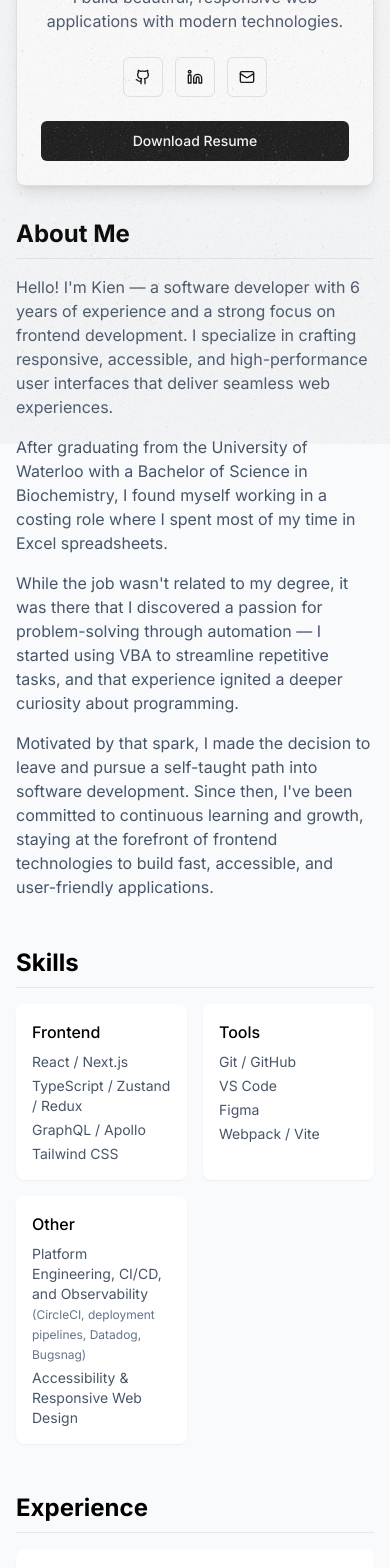
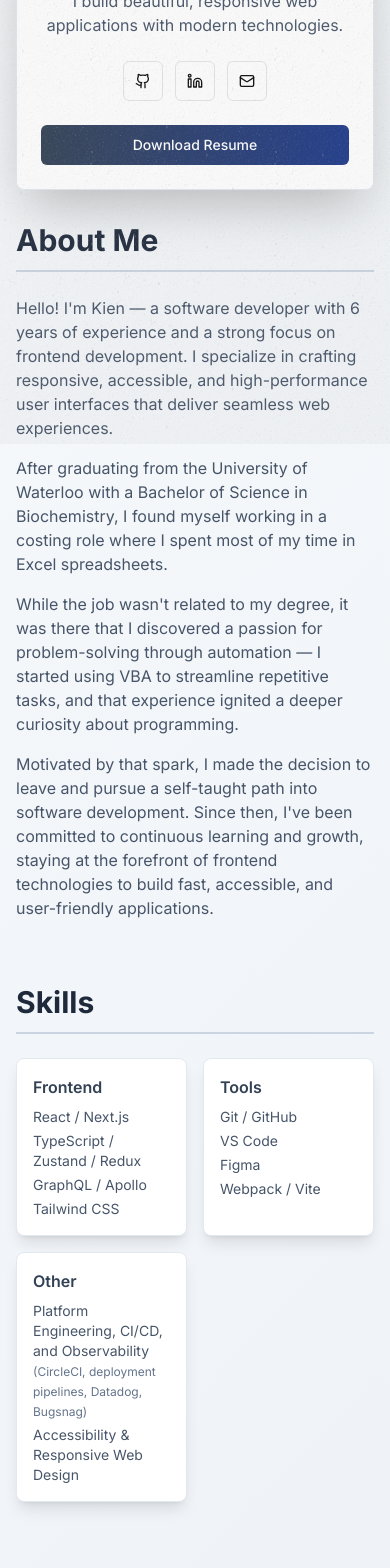
Before and after one commit to kxdang/kien.dev, a Next.js app: page / in a window 390 px wide. Shown: the part 400-1968 px from the top of the page. Built offline with nearby package versions, Linux system fonts and the light colour scheme.

Commit message:
updated visuals

```diff
--- a/app/globals.css
+++ b/app/globals.css
@@ -2,13 +2,95 @@
 @tailwind components;
 @tailwind utilities;
 
+@import url('https://fonts.googleapis.com/css2?family=Inter:wght@400;500;600;700&display=swap');
+
+html {
+  scroll-behavior: smooth;
+}
+
 body {
-  font-family: Arial, Helvetica, sans-serif;
+  font-family: 'Inter', system-ui, -apple-system, sans-serif;
 }
 
 @layer utilities {
   .text-balance {
     text-wrap: balance;
+  }
+
+  .animate-in {
+    animation: animate-in 0.5s ease-out;
+  }
+
+  @keyframes animate-in {
+    from {
+      opacity: 0;
+      transform: translateY(20px);
+    }
+    to {
+      opacity: 1;
+      transform: translateY(0);
+    }
+  }
+
+  .gradient-text {
+    background: linear-gradient(135deg, #1e293b 0%, #1e3a8a 100%);
+    -webkit-background-clip: text;
+    -webkit-text-fill-color: transparent;
+    background-clip: text;
+  }
+
+  .card-hover {
+    transition: all 0.3s cubic-bezier(0.4, 0, 0.2, 1);
+  }
+
+  .card-hover:hover {
+    transform: translateY(-4px);
+    box-shadow: 0 20px 25px -5px rgba(0, 0, 0, 0.1), 0 10px 10px -5px rgba(0, 0, 0, 0.04);
+  }
+
+  .dark .card-hover:hover {
+    box-shadow: 0 20px 25px -5px rgba(0, 0, 0, 0.5), 0 10px 10px -5px rgba(0, 0, 0, 0.2);
+  }
+
+  .skill-card {
+    position: relative;
+    overflow: hidden;
+  }
+
+  .skill-card::before {
+    content: '';
+    position: absolute;
+    top: 0;
+    left: -100%;
+    width: 100%;
+    height: 100%;
+    background: linear-gradient(90deg, transparent, rgba(30, 58, 138, 0.1), transparent);
+    transition: left 0.5s;
+  }
+
+  .dark .skill-card::before {
+    background: linear-gradient(90deg, transparent, rgba(148, 163, 184, 0.2), transparent);
+  }
+
+  .skill-card:hover::before {
+    left: 100%;
+  }
+
+  .stagger-animation > * {
+    opacity: 0;
+    animation: stagger-in 0.5s ease-out forwards;
+  }
+
+  .stagger-animation > *:nth-child(1) { animation-delay: 0.1s; }
+  .stagger-animation > *:nth-child(2) { animation-delay: 0.2s; }
+  .stagger-animation > *:nth-child(3) { animation-delay: 0.3s; }
+  .stagger-animation > *:nth-child(4) { animation-delay: 0.4s; }
+
+  @keyframes stagger-in {
+    to {
+      opacity: 1;
+      transform: translateY(0);
+    }
   }
 }
 
@@ -122,5 +204,65 @@ section:not(.no-animate) .card,
 section:not(.no-animate) button:not(.rounded-full),
 section:not(.no-animate) .grid > div {
   opacity: 0;
-  transform: translateY(20px);
+  transform: translateY(30px) scale(0.98);
 }
+
+/* Floating animation for profile image */
+@keyframes float {
+  0%, 100% { transform: translateY(0px); }
+  50% { transform: translateY(-10px); }
+}
+
+.animate-float {
+  animation: float 3s ease-in-out infinite;
+}
+
+/* Smooth gradient background */
+body {
+  background: linear-gradient(135deg, #f8fafc 0%, #e2e8f0 100%);
+  min-height: 100vh;
+}
+
+.dark body {
+  background: linear-gradient(135deg, #0f172a 0%, #1e293b 100%);
+}
+
+/* Enhanced focus states */
+*:focus-visible {
+  outline: 2px solid rgb(51, 65, 85);
+  outline-offset: 2px;
+}
+
+.dark *:focus-visible {
+  outline: 2px solid rgb(148, 163, 184);
+}
+
+/* Improved scrollbar */
+::-webkit-scrollbar {
+  width: 10px;
+}
+
+::-webkit-scrollbar-track {
+  background: rgba(0, 0, 0, 0.1);
+}
+
+::-webkit-scrollbar-thumb {
+  background: rgba(0, 0, 0, 0.3);
+  border-radius: 5px;
+}
+
+::-webkit-scrollbar-thumb:hover {
+  background: rgba(0, 0, 0, 0.5);
+}
+
+.dark ::-webkit-scrollbar-track {
+  background: rgba(255, 255, 255, 0.1);
+}
+
+.dark ::-webkit-scrollbar-thumb {
+  background: rgba(255, 255, 255, 0.3);
+}
+
+.dark ::-webkit-scrollbar-thumb:hover {
+  background: rgba(255, 255, 255, 0.5);
+}
--- a/app/page.tsx
+++ b/app/page.tsx
@@ -47,9 +47,21 @@ export default function Portfolio() {
   const [isMounted, setIsMounted] = useState(false);
   const [isModalOpen, setIsModalOpen] = useState(false);
   const [isFuelWiseModalOpen, setIsFuelWiseModalOpen] = useState(false);
+  const [scrollProgress, setScrollProgress] = useState(0);
 
   useEffect(() => {
     setIsMounted(true);
+  }, []);
+
+  useEffect(() => {
+    const handleScroll = () => {
+      const totalHeight = document.documentElement.scrollHeight - window.innerHeight;
+      const progress = (window.scrollY / totalHeight) * 100;
+      setScrollProgress(progress);
+    };
+
+    window.addEventListener('scroll', handleScroll);
+    return () => window.removeEventListener('scroll', handleScroll);
   }, []);
 
   useEffect(() => {
@@ -68,9 +80,9 @@ export default function Portfolio() {
             if (heading instanceof HTMLElement) {
               requestAnimationFrame(() => {
                 heading.style.transition =
-                  "opacity 0.3s ease, transform 0.3s ease";
+                  "opacity 0.6s cubic-bezier(0.4, 0, 0.2, 1), transform 0.6s cubic-bezier(0.4, 0, 0.2, 1)";
                 heading.style.opacity = "1";
-                heading.style.transform = "translateY(0)";
+                heading.style.transform = "translateY(0) scale(1)";
               });
             }
 
@@ -78,10 +90,10 @@ export default function Portfolio() {
             paragraphs.forEach((p, i) => {
               if (p instanceof HTMLElement) {
                 setTimeout(() => {
-                  p.style.transition = "opacity 0.3s ease, transform 0.3s ease";
+                  p.style.transition = "opacity 0.5s cubic-bezier(0.4, 0, 0.2, 1), transform 0.5s cubic-bezier(0.4, 0, 0.2, 1)";
                   p.style.opacity = "1";
                   p.style.transform = "translateY(0)";
-                }, 50 + i * 50);
+                }, 100 + i * 75);
               }
             });
 
@@ -92,10 +104,10 @@ export default function Portfolio() {
               if (card instanceof HTMLElement) {
                 setTimeout(() => {
                   card.style.transition =
-                    "opacity 0.3s ease, transform 0.3s ease";
+                    "opacity 0.6s cubic-bezier(0.4, 0, 0.2, 1), transform 0.6s cubic-bezier(0.4, 0, 0.2, 1)";
                   card.style.opacity = "1";
-                  card.style.transform = "translateY(0)";
-                }, 100 + i * 50);
+                  card.style.transform = "translateY(0) scale(1)";
+                }, 150 + i * 100);
               }
             });
 
@@ -106,10 +118,10 @@ export default function Portfolio() {
 
                 setTimeout(() => {
                   button.style.transition =
-                    "opacity 0.3s ease, transform 0.3s ease";
+                    "opacity 0.5s cubic-bezier(0.4, 0, 0.2, 1), transform 0.5s cubic-bezier(0.4, 0, 0.2, 1)";
                   button.style.opacity = "1";
                   button.style.transform = "translateY(0) scale(1)";
-                }, 150 + i * 30);
+                }, 200 + i * 50);
               }
             });
 
@@ -117,12 +129,24 @@ export default function Portfolio() {
           }
         });
       },
-      { threshold: 0.1 }
+      { threshold: 0.05, rootMargin: "-50px" }
     );
 
     const sections = scrollContainer.querySelectorAll("section");
     sections.forEach((section) => {
-      // No need to set initial styles as CSS handles it
+      // Enhanced initial styles for elements
+      const heading = section.querySelector("h2");
+      if (heading instanceof HTMLElement) {
+        heading.style.transform = "translateY(30px) scale(0.95)";
+      }
+
+      const cards = section.querySelectorAll(".bg-white, .card, .grid > div");
+      cards.forEach((card) => {
+        if (card instanceof HTMLElement) {
+          card.style.transform = "translateY(30px) scale(0.98)";
+        }
+      });
+
       observer.observe(section);
     });
 
@@ -155,10 +179,18 @@ export default function Portfolio() {
   };
 
   return (
-    <div className="max-w-[1200px] mx-auto">
+    <div className="max-w-[1200px] mx-auto relative">
+      {/* Progress bar */}
+      <div className="fixed top-0 left-0 w-full h-1 bg-gray-200 dark:bg-gray-800 z-50">
+        <div
+          className="h-full bg-gradient-to-r from-slate-700 to-blue-900 transition-all duration-150"
+          style={{ width: `${scrollProgress}%` }}
+        />
+      </div>
+
       <div className="flex flex-col lg:flex-row min-h-screen">
         <div className="lg:w-1/3 p-4 lg:p-6 lg:sticky lg:top-0 lg:h-screen lg:flex lg:flex-col">
-          <Card className="w-full shadow-lg dark:bg-slate-800">
+          <Card className="w-full shadow-2xl dark:bg-slate-800 backdrop-blur-md bg-white/95 dark:bg-slate-800/95 border border-slate-200 dark:border-slate-700">
             <div className="flex justify-end p-4">
               <Button
                 variant="outline"
@@ -174,16 +206,16 @@ export default function Portfolio() {
               </Button>
             </div>
             <CardContent className="p-6 flex flex-col items-center text-center">
-              <div className="relative w-32 h-32 rounded-full overflow-hidden mb-4 border-4 border-slate-100 dark:border-slate-700 shadow-sm">
+              <div className="relative w-32 h-32 rounded-full overflow-hidden mb-4 border-4 border-slate-200 dark:border-slate-600 shadow-xl group">
                 <Image
                   src="/kien.png"
                   alt="Profile"
                   fill
-                  className="object-cover"
+                  className="object-cover transition-transform duration-300 group-hover:scale-110"
                   priority
                 />
               </div>
-              <h1 className="text-2xl font-bold mb-1">Kien Dang</h1>
+              <h1 className="text-3xl font-bold mb-1 bg-gradient-to-r from-slate-700 to-blue-800 dark:from-slate-300 dark:to-blue-400 bg-clip-text text-transparent">Kien Dang</h1>
               <h2 className="text-lg text-slate-600 dark:text-slate-300 mb-4">
                 Software Developer
               </h2>
@@ -195,7 +227,7 @@ export default function Portfolio() {
                 technologies.
               </p>
               <div className="flex gap-3 mb-6">
-                <Button variant="outline" size="icon" asChild>
+                <Button variant="outline" size="icon" asChild className="hover:scale-110 transition-transform hover:border-slate-600 dark:hover:border-slate-400">
                   <Link
                     href="https://github.com/kxdang"
                     target="_blank"
@@ -204,7 +236,7 @@ export default function Portfolio() {
                     <Github className="h-4 w-4" />
                   </Link>
                 </Button>
-                <Button variant="outline" size="icon" asChild>
+                <Button variant="outline" size="icon" asChild className="hover:scale-110 transition-transform hover:border-slate-600 dark:hover:border-slate-400">
                   <Link
                     href="https://www.linkedin.com/in/kien-dang/"
                     target="_blank"
@@ -213,13 +245,13 @@ export default function Portfolio() {
                     <Linkedin className="h-4 w-4" />
                   </Link>
                 </Button>
-                <Button variant="outline" size="icon" asChild>
+                <Button variant="outline" size="icon" asChild className="hover:scale-110 transition-transform hover:border-slate-600 dark:hover:border-slate-400">
                   <Link href="mailto:hello@kien.dev" aria-label="Email">
                     <Mail className="h-4 w-4" />
                   </Link>
                 </Button>
               </div>
-              <Button className="w-full" onClick={handleDownloadResumeClick}>
+              <Button className="w-full bg-gradient-to-r from-slate-700 to-blue-900 hover:from-slate-800 hover:to-blue-950 text-white transition-all duration-300 transform hover:scale-105" onClick={handleDownloadResumeClick}>
                 Download Resume
               </Button>
             </CardContent>
@@ -227,8 +259,8 @@ export default function Portfolio() {
         </div>
 
         <div ref={scrollContainerRef} className="lg:w-2/3 p-4 lg:p-8">
-          <section id="about" className="mb-12">
-            <h2 className="text-2xl font-bold mb-4 border-b border-slate-200 dark:border-slate-700 pb-2">
+          <section id="about" className="mb-16">
+            <h2 className="text-3xl font-bold mb-6 border-b-2 border-slate-300 dark:border-slate-700 pb-3 text-slate-800 dark:text-slate-100">
               About Me
             </h2>
             <p className="text-slate-600 mb-4 dark:text-slate-300">
@@ -258,13 +290,13 @@ export default function Portfolio() {
             </p>
           </section>
 
-          <section id="skills" className="mb-12">
-            <h2 className="text-2xl font-bold mb-4 border-b border-slate-200 dark:border-slate-700 pb-2">
+          <section id="skills" className="mb-16">
+            <h2 className="text-3xl font-bold mb-6 border-b-2 border-slate-300 dark:border-slate-700 pb-3 text-slate-800 dark:text-slate-100">
               Skills
             </h2>
-            <div className="grid grid-cols-2 md:grid-cols-3 gap-4">
-              <div className="p-4 bg-white dark:bg-slate-800 rounded-lg shadow-sm">
-                <h3 className="font-medium mb-2">Frontend</h3>
+            <div className="grid grid-cols-2 md:grid-cols-3 gap-4 stagger-animation">
+              <div className="p-4 bg-white dark:bg-slate-800 rounded-lg shadow-lg card-hover skill-card border border-slate-200 dark:border-slate-700">
+                <h3 className="font-semibold mb-2 text-slate-700 dark:text-slate-300">Frontend</h3>
                 <ul className="text-sm text-slate-600 dark:text-slate-300 space-y-1">
                   <li>React / Next.js</li>
                   <li>TypeScript / Zustand / Redux</li>
@@ -272,8 +304,8 @@ export default function Portfolio() {
                   <li>Tailwind CSS</li>
                 </ul>
               </div>
-              <div className="p-4 bg-white dark:bg-slate-800 rounded-lg shadow-sm">
-                <h3 className="font-medium mb-2">Tools</h3>
+              <div className="p-4 bg-white dark:bg-slate-800 rounded-lg shadow-lg card-hover skill-card border border-slate-200 dark:border-slate-700">
+                <h3 className="font-semibold mb-2 text-slate-700 dark:text-slate-300">Tools</h3>
                 <ul className="text-sm text-slate-600 dark:text-slate-300 space-y-1">
                   <li>Git / GitHub</li>
                   <li>VS Code</li>
@@ -281,8 +313,8 @@ export default function Portfolio() {
                   <li>Webpack / Vite</li>
                 </ul>
               </div>
-              <div className="p-4 bg-white dark:bg-slate-800 rounded-lg shadow-sm">
-                <h3 className="font-medium mb-2">Other</h3>
+              <div className="p-4 bg-white dark:bg-slate-800 rounded-lg shadow-lg card-hover skill-card border border-slate-200 dark:border-slate-700">
+                <h3 className="font-semibold mb-2 text-slate-700 dark:text-slate-300">Other</h3>
                 <ul className="text-sm text-slate-600 dark:text-slate-300 space-y-1">
                   <li>
                     Platform Engineering, CI/CD, and Observability
@@ -297,8 +329,8 @@ export default function Portfolio() {
             </div>
           </section>
 
-          <section id="experience" className="mb-12">
-            <h2 className="text-2xl font-bold mb-4 border-b border-slate-200 dark:border-slate-700 pb-2">
+          <section id="experience" className="mb-16">
+            <h2 className="text-3xl font-bold mb-6 border-b-2 border-slate-300 dark:border-slate-700 pb-3 text-slate-800 dark:text-slate-100">
               Experience
             </h2>
             <div className="space-y-6">
@@ -350,7 +382,7 @@ export default function Portfolio() {
                 return (
                   <div
                     key={index}
-                    className="bg-white dark:bg-slate-800 p-4 rounded-lg shadow-sm"
+                    className="bg-white dark:bg-slate-800 p-6 rounded-xl shadow-lg card-hover border border-slate-200 dark:border-slate-700"
                   >
                     <div className="flex flex-col md:flex-row md:justify-between md:items-start mb-2">
                       <div>
@@ -407,8 +439,8 @@ export default function Portfolio() {
             </div>
           </section>
 
-          <section id="projects" className="mb-12">
-            <h2 className="text-2xl font-bold mb-4 border-b border-slate-200 dark:border-slate-700 pb-2">
+          <section id="projects" className="mb-16">
+            <h2 className="text-3xl font-bold mb-6 border-b-2 border-slate-300 dark:border-slate-700 pb-3 text-slate-800 dark:text-slate-100">
               Projects
             </h2>
             <div className="grid md:grid-cols-2 gap-6">
@@ -452,9 +484,9 @@ export default function Portfolio() {
               ].map((project) => (
                   <Card
                     key={project.name}
-                    className="overflow-hidden dark:bg-slate-800 flex flex-col h-full"
+                    className="overflow-hidden dark:bg-slate-800 flex flex-col h-full card-hover group border border-slate-200 dark:border-slate-700"
                   >
-                    <div className="relative h-48 w-full">
+                    <div className="relative h-48 w-full overflow-hidden">
                       <Image
                         src={
                           project.imageUrl ??
@@ -462,8 +494,9 @@ export default function Portfolio() {
                         }
                         alt={`Project ${project.name}`}
                         fill
-                        className="object-cover"
+                        className="object-cover transition-transform duration-500 group-hover:scale-110"
                       />
+                      <div className="absolute inset-0 bg-gradient-to-t from-black/50 to-transparent opacity-0 group-hover:opacity-100 transition-opacity duration-300" />
                     </div>
                     <CardContent className="p-4 flex flex-col flex-grow">
                       <h3 className="font-bold text-lg mb-1">{project.name}</h3>
@@ -474,7 +507,7 @@ export default function Portfolio() {
                       <div className="flex flex-col gap-2 mt-auto">
                         <div className="flex gap-2 mb-3 flex-wrap">
                           {project.badges.map((badge) => (
-                            <Badge key={badge}>{badge}</Badge>
+                            <Badge key={badge} className="bg-slate-100 text-slate-700 dark:bg-slate-800 dark:text-slate-300 border border-slate-200 dark:border-slate-700">{badge}</Badge>
                           ))}
                         </div>
                         {(
@@ -483,7 +516,7 @@ export default function Portfolio() {
                             <Button
                               variant="outline"
                               size="sm"
-                              className="flex items-center gap-1"
+                              className="flex items-center gap-1 hover:border-slate-600 hover:text-slate-700 dark:hover:border-slate-400 dark:hover:text-slate-300 transition-colors"
                               onClick={() => {
                                 if (
                                   project.name === "RedFlagDeals Discord Bot" ||
@@ -518,7 +551,7 @@ export default function Portfolio() {
                             </Button>
                             <Button
                               size="sm"
-                              className="flex items-center gap-1"
+                              className="flex items-center gap-1 bg-gradient-to-r from-slate-700 to-blue-900 hover:from-slate-800 hover:to-blue-950 text-white transition-all"
                               onClick={() => {
                                 if (
                                   project.name === "RedFlagDeals Discord Bot"
@@ -551,7 +584,7 @@ export default function Portfolio() {
           </section>
 
           <section id="contact" className="mb-6">
-            <h2 className="text-2xl font-bold mb-4 border-b border-slate-200 dark:border-slate-700 pb-2">
+            <h2 className="text-3xl font-bold mb-6 border-b-2 border-slate-300 dark:border-slate-700 pb-3 text-slate-800 dark:text-slate-100">
               Contact
             </h2>
             <p className="text-slate-600 mb-4 dark:text-slate-300">
@@ -613,7 +646,7 @@ export default function Portfolio() {
               </div>
               {/* Formspree honeypot field for spam prevention */}
               <input type="text" name="_gotcha" style={{ display: "none" }} />
-              <Button type="submit" className="flex items-center gap-2">
+              <Button type="submit" className="flex items-center gap-2 bg-gradient-to-r from-slate-700 to-blue-900 hover:from-slate-800 hover:to-blue-950 text-white transition-all duration-300 transform hover:scale-105">
                 <Mail className="h-4 w-4" />
                 <span>Send Message</span>
               </Button>
```
